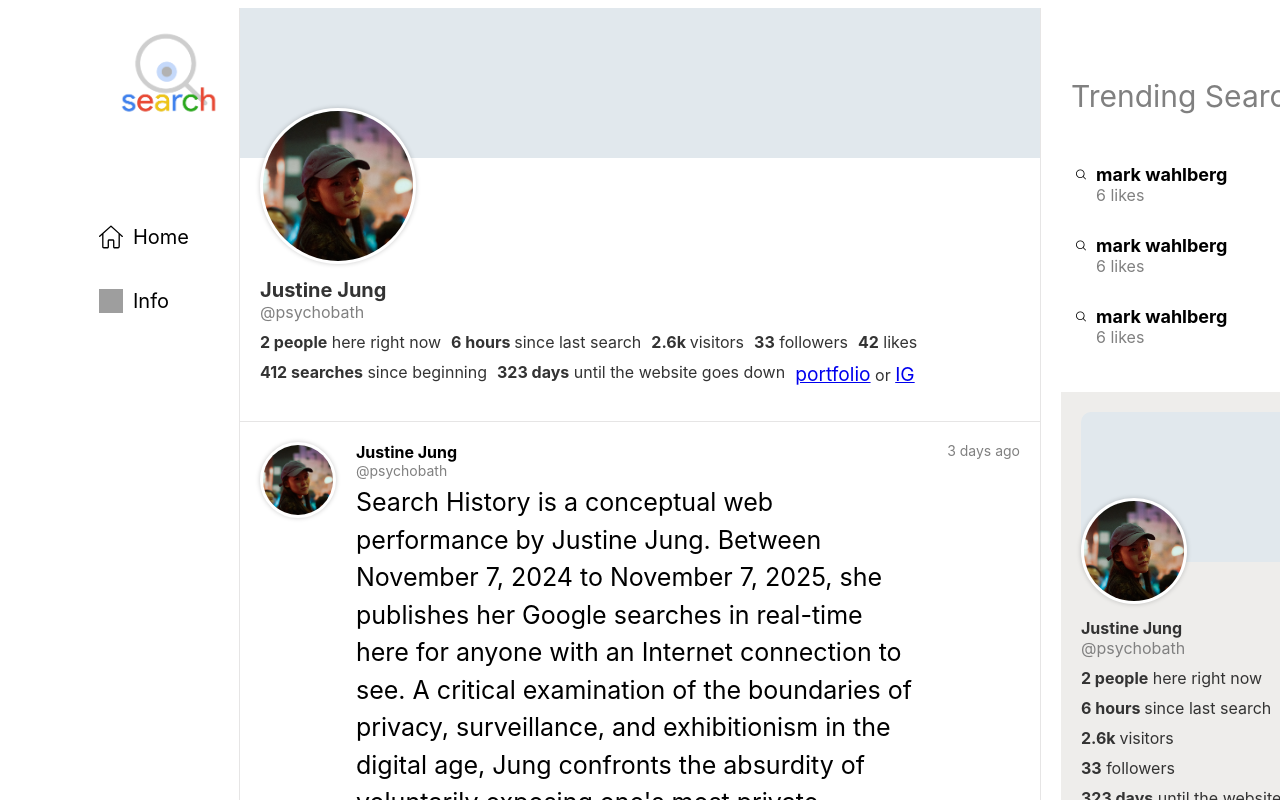
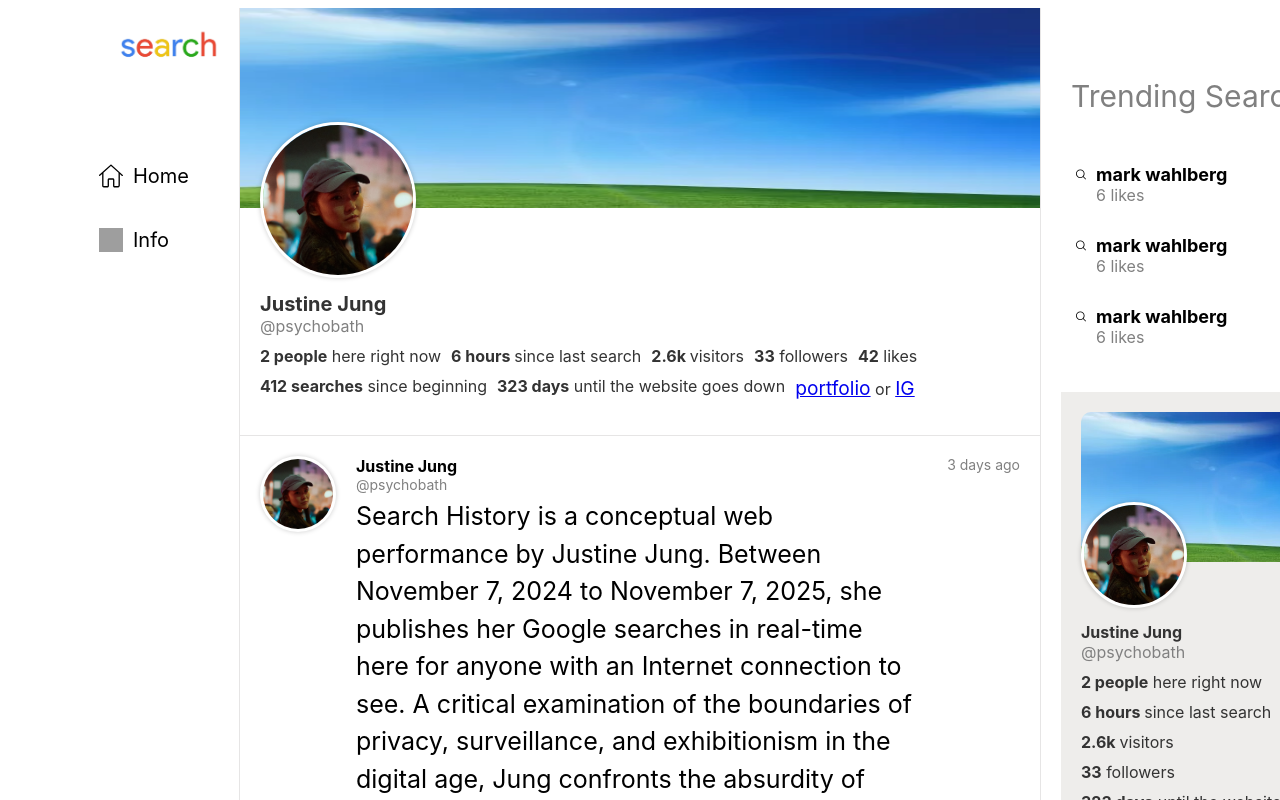
Before and after one commit to storeinacooldryplace/search, a Vue app in the folder vueapp/: page / in a window 1280 px wide. Both pictures are taken after a click on the element "Info". Shown: the top 800 px of the page. Built offline with nearby package versions, Linux system fonts and the light colour scheme; no server answers; grey boxes are pictures that could not be loaded.

Commit message:
Added banner pics, shifted banner up, changed to simple logo

```diff
--- a/vueapp/src/components/AboutPage.vue
+++ b/vueapp/src/components/AboutPage.vue
@@ -1,7 +1,7 @@
 <template>
   <div class="user-profile">
 
-    <div class="user-banner"></div>
+    <img class="user-banner" src="@/assets/bliss.webp">
     <img class="user-pfp" src="@/assets/headshot2.jpg">
     <div class="user-text">
       <div class="user-ID">
@@ -92,9 +92,10 @@ p {
 
 .user-banner {
   width: 100%;
-  height: 150px;
+  height: 200px;
   background-color: #e1e8ed;
-  border-radius: 0%
+  border-radius: 0%;
+  margin-bottom: -40px;
 }
 
 .user-pfp {
--- a/vueapp/src/components/LeftSidebar.vue
+++ b/vueapp/src/components/LeftSidebar.vue
@@ -1,6 +1,6 @@
 <template>
   <aside id="left-sidebar">
-    <img id="title-logo" src="../assets/search-logo.png" />
+    <img id="title-logo" src="../assets/simple-search-logo.png" />
     <div class="icon-container">
       <div class="icon-link" @click.prevent="$emit('changePage', 'home')">
         <img src="../assets/home-icon.svg" alt="Home" />
--- a/vueapp/src/components/UserDisplay.vue
+++ b/vueapp/src/components/UserDisplay.vue
@@ -1,6 +1,6 @@
 <template>
   <div class="user-profile">
-    <div class="user-banner"></div>
+    <img class="user-banner" src="@/assets/bliss.webp">
     <img class="user-pfp" src="@/assets/headshot2.jpg">
     <div class="user-stats">
 
```
Also changed, not shown: vueapp/src/assets/bliss.webp (added), vueapp/src/assets/simple-search-logo.png (added).
